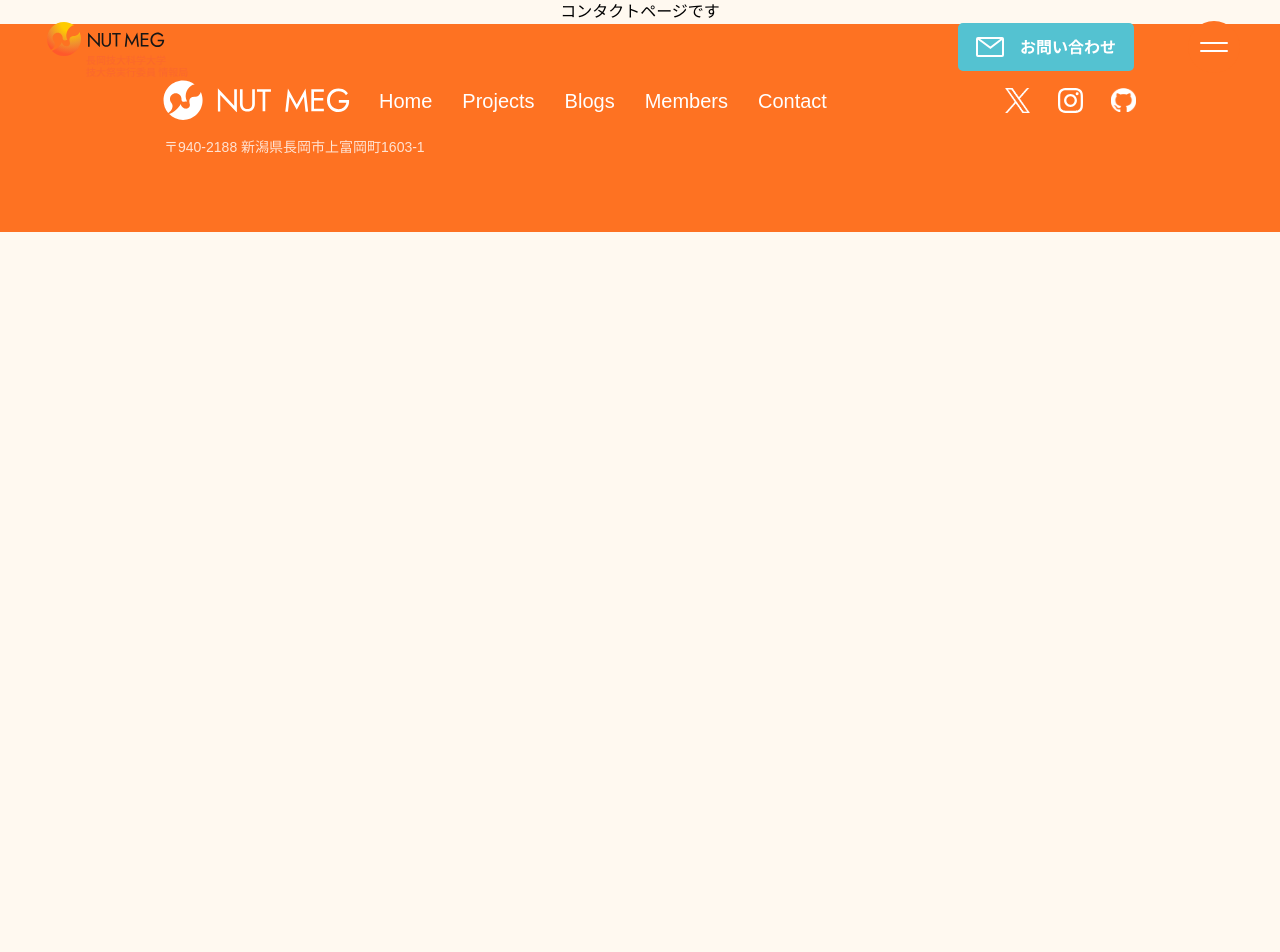
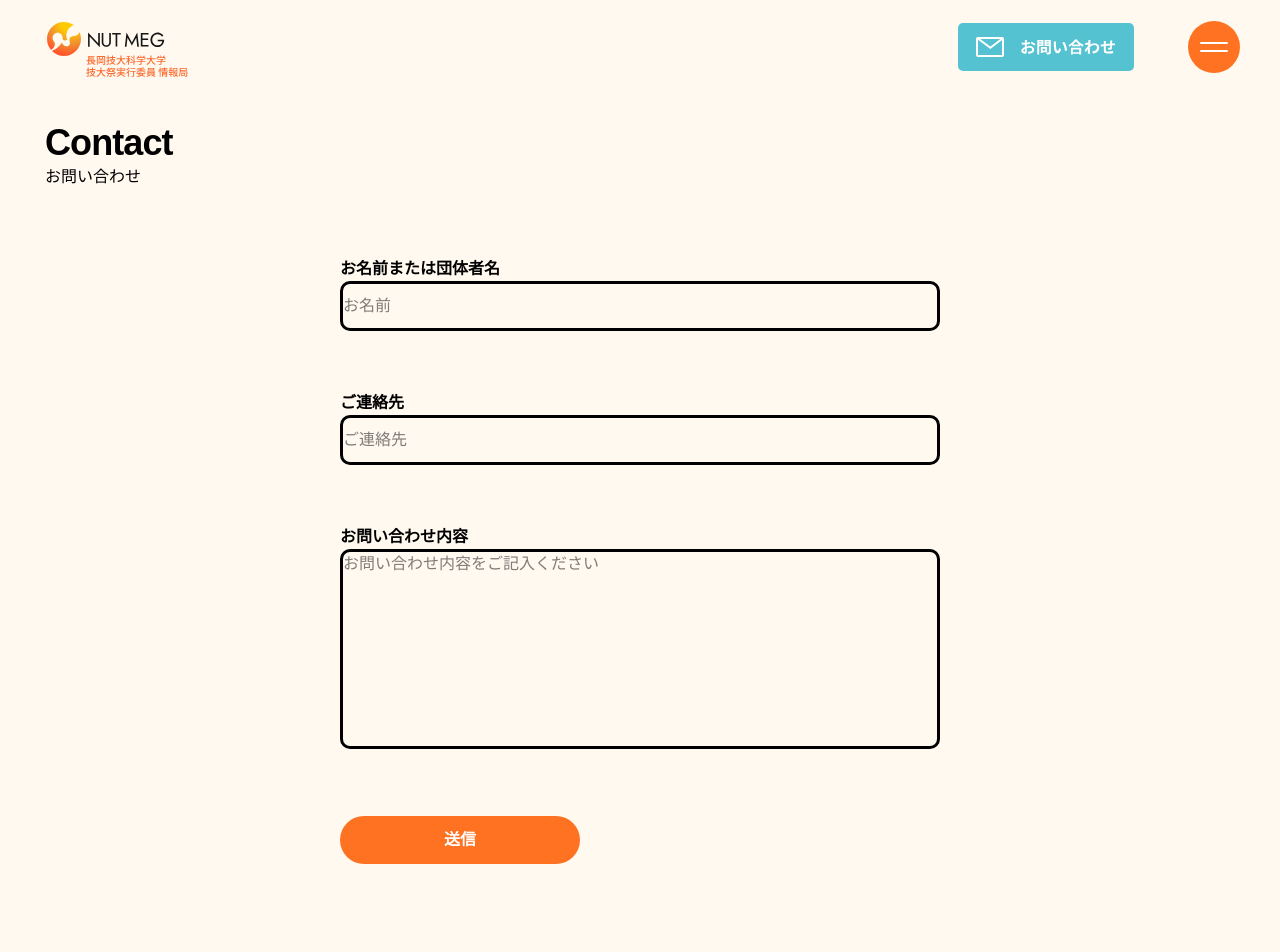
Before and after one commit to NUTFes/NUTMEG-new-blog, a Next.js app: page /contact in a window 1280 px wide. Shown: the top 952 px of the page. Before the commit the page ends 800 px from the top, so only its background shows below. Built offline with nearby package versions, Linux system fonts and the light colour scheme.

Commit message:
[feat] コンタクトページのフロント部分を作成。細かい部分は要修正。

```diff
--- /dev/null
+++ b/src/app/contact/contact.module.css
@@ -0,0 +1,77 @@
+.contactContainer {
+    margin-top: 160px;
+    height: 100vh;
+    display: flex;
+    align-items: center;
+    justify-content: center;
+}
+
+.contactHeader {
+    position: absolute;
+    top: 120px;
+    left: 45px;
+    text-align: start;
+}
+
+.contactForm {
+    display: grid;
+    text-align: start;
+    grid-template:
+        "name" 100px
+        "email" 100px
+        "inquiry" 100px
+        "submit" 100px
+        1fr;
+    gap: 60px;
+}
+
+.contactForm label {
+    display: block;
+    font-weight: bold;
+}
+
+.contactForm input[type="text"] {
+    border: solid;
+    width: 600px;
+    height: 50px;
+    border-radius:10px
+}
+
+.contactForm textarea {
+    border: solid;
+    width: 600px;
+    height: 200px;
+    resize: none;
+    border-radius:10px
+}
+
+.userName {
+    grid-area: name;
+}
+
+.userEmail {
+    grid-area: email;
+}
+
+.userInquiry {
+    grid-area: inquiry;
+}
+
+.contactFormSubmit {
+    grid-area: submit;
+}
+
+.submitButton {
+    display: inline-flex;
+    align-items: center;
+    justify-content: center;
+    min-width: 240px;
+    padding: 12px 20px;
+    border: none;
+    border-radius: 9999px;
+    background-color: var(--red-orange);
+    color: #fff;
+    font-weight: bold;
+    font-size: 16px;
+    cursor: pointer;
+}
--- a/src/app/contact/page.tsx
+++ b/src/app/contact/page.tsx
@@ -1,12 +1,37 @@
-// pages/index.tsx
+"use client";
+
 import React from "react";
+import Form from "next/form";
+import { postAction } from "@/app/contact/postAction";
+import styles from '@/app/contact/contact.module.css';
 
-const Contact = () => {
+export default function ContactPage() {
   return (
     <>
-      <p>コンタクトページです</p>
+      <header className={styles.contactHeader}>
+        <h1 className="text-4xl font-extrabold tracking-tight leading-tight">Contact</h1>
+        <p>お問い合わせ</p>
+      </header>
+
+      <div className={styles.contactContainer}>
+        <Form action={postAction} className={styles.contactForm}>
+          <div className="userName">
+            <label htmlFor="name">お名前または団体者名</label>
+            <input type="text" id="name" name="name" placeholder="お名前" />
+          </div>
+          <div className="userEmail">
+            <label htmlFor="email">ご連絡先</label>
+            <input type="text" id="email" name="email" placeholder="ご連絡先" />
+          </div>
+          <div className="userInquiry">
+            <label htmlFor="inquiry">お問い合わせ内容</label>
+            <textarea id="inquiry" name="inquiry" placeholder="お問い合わせ内容をご記入ください" />
+          </div>
+          <div className="contactFormSubmit">
+            <button type="submit" className={styles.submitButton}>送信</button>
+          </div>
+        </Form>
+      </div>
     </>
   );
-};
-
-export default Contact;
+}
--- /dev/null
+++ b/src/app/contact/postAction.ts
@@ -0,0 +1,5 @@
+"use server";
+
+export async function postAction(formData: FormData) {
+  // Validation, 送信確認等をここでおこなう
+}
```
